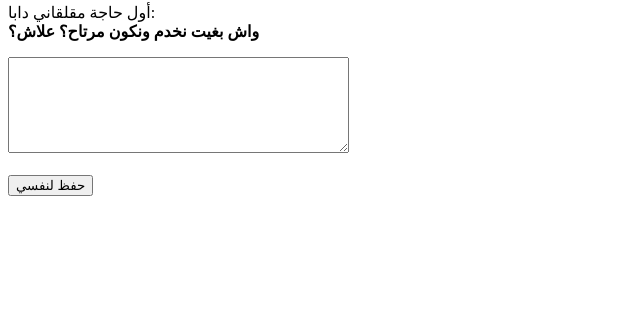
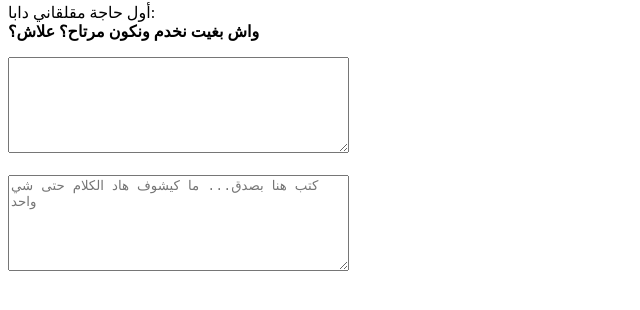
Before and after one commit to abdelkrimelayachi-ship-it/expert-parakeet, a plain HTML site: page index.html in a window 1280 px wide. Shown: the part 78-388 px from the top of the page, without its empty margins (0-640 px from the left). Drawn offline with Linux system fonts and the light colour scheme.

Commit message:
Update index.html
Test

```diff
--- a/index.html
+++ b/index.html
@@ -23,9 +23,12 @@
 
   <br><br>
 
-  <button>
-    حفظ لنفسي
-  </button>
+  <textarea
+  id="thought"
+  placeholder="كتب هنا بصدق... ما كيشوف هاد الكلام حتى شي واحد"
+  rows="6"
+  cols="40">
+</textarea>
 
 </body>
 </html>
```
